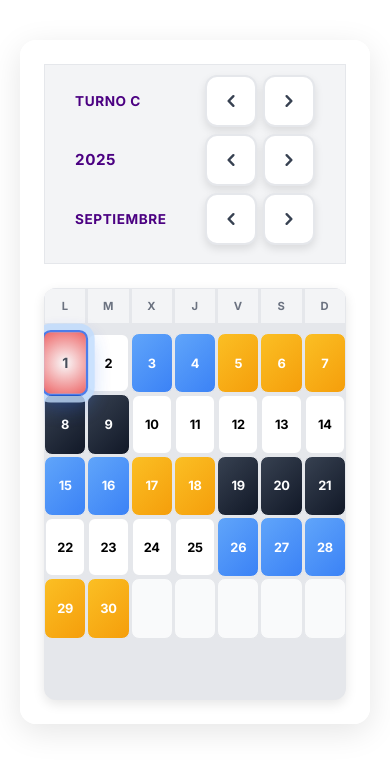
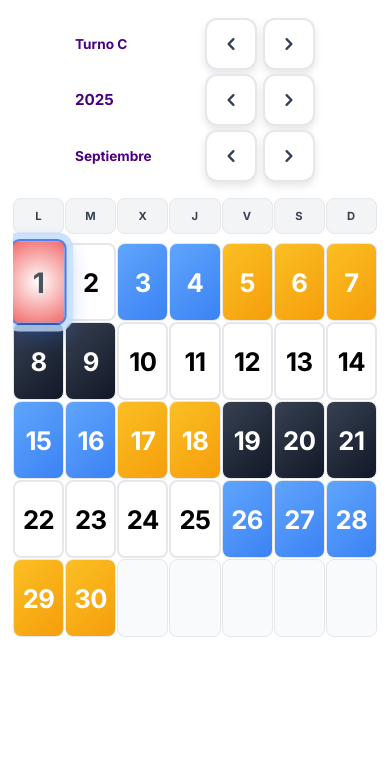
Before and after one commit to xerchion/5thTurno2, a website: page index.html in a window 390 px wide. Drawn offline with Linux system fonts and the light colour scheme.

Commit message:
Visualizacion en moviles mejorada

```diff
--- a/styles.css
+++ b/styles.css
@@ -838,11 +838,11 @@ h1 {
 }
 
 .calendar-container {
-    background: rgba(255, 255, 255, 0.95);
-    border-radius: 16px;
+    background: transparent;
+    border-radius: 0;
     padding: 24px;
-    box-shadow: 0 8px 32px rgba(0, 0, 0, 0.1);
-    backdrop-filter: blur(10px);
+    box-shadow: none;
+    backdrop-filter: none;
     flex: 1;
     display: flex;
     flex-direction: column;
@@ -866,6 +866,11 @@ h1 {
     align-items: center;
     text-align: center;
     gap: 12px;
+    background: transparent;
+    border: none;
+    border-radius: 0;
+    box-shadow: none;
+    padding: 0;
 }
 
 .top-controls-row {
@@ -893,6 +898,10 @@ h1 {
     padding: 0 20px;
     /* Padding balanceado */
     box-sizing: border-box;
+    background: transparent;
+    border: none;
+    border-radius: 0;
+    box-shadow: none;
 }
 
 .control-buttons {
@@ -932,7 +941,7 @@ h1 {
 }
 
 .nav-button-small {
-    background: #ffffff;
+    background: transparent;
     border: 2px solid #e5e7eb;
     border-radius: 8px;
     padding: 8px;
@@ -941,14 +950,14 @@ h1 {
     align-items: center;
     justify-content: center;
     transition: all 0.2s ease;
-    box-shadow: 0 2px 6px rgba(0, 0, 0, 0.1);
+    box-shadow: none;
 }
 
 .nav-button-small:hover {
-    background: #f3f4f6;
+    background: rgba(243, 244, 246, 0.3);
     border-color: #d1d5db;
     transform: translateY(-1px);
-    box-shadow: 0 4px 8px rgba(0, 0, 0, 0.15);
+    box-shadow: none;
 }
 
 .nav-icon-small {
@@ -1281,18 +1290,18 @@ h1 {
     display: grid;
     grid-template-columns: repeat(7, 1fr);
     gap: 1px;
-    background: #e5e7eb;
-    border-radius: 12px;
+    background: transparent;
+    border-radius: 0;
     overflow: hidden;
-    box-shadow: 0 4px 12px rgba(0, 0, 0, 0.1);
+    box-shadow: none;
     flex: 1;
     grid-template-rows: auto repeat(6, 1fr);
 }
 
 /* Calendar Headers (días de la semana) */
-.calendar-header {
+.calendar-grid .calendar-header {
     background: #f3f4f6;
-    color: #6b7280;
+    color: #374151;
     font-weight: 700;
     font-size: 1.875rem;
     padding: 16px 8px;
@@ -1300,6 +1309,7 @@ h1 {
     text-transform: uppercase;
     letter-spacing: 0.05em;
     border: 1px solid #e5e7eb;
+    border-radius: 8px;
 }
 
 /* Calendar Days */
@@ -1481,7 +1491,7 @@ h1 {
         font-size: 0.875rem;
     }
 
-    .calendar-header {
+    .calendar-grid .calendar-header {
         padding: 12px 4px;
         font-size: 0.75rem;
     }
@@ -1517,6 +1527,15 @@ h1 {
 
     .app-title {
         display: none;
+    }
+
+    .calendar-main {
+        margin: 5px auto;
+        padding: 5px;
+    }
+
+    .calendar-container {
+        padding: 8px;
     }
 
     .legend-indicators {
@@ -1535,16 +1554,16 @@ h1 {
         max-width: 350px;
         min-height: 50px;
         gap: 10px;
-        margin-bottom: 4px;
+        margin-bottom: 2px;
     }
 
     .calendar-navigation {
-        margin-bottom: 4px;
-        gap: 8px;
+        margin-bottom: 2px;
+        gap: 4px;
     }
 
     .calendar-title {
-        gap: 3px;
+        gap: 2px;
     }
 
     .calendar-title .turno-titulo,
@@ -1570,11 +1589,15 @@ h1 {
 
     .calendar-day {
         min-height: 50px;
-        font-size: 0.8rem;
+        font-size: 1.6rem;
         padding: 4px;
     }
 
-    .calendar-header {
+    .calendar-grid-wrapper {
+        margin-top: 4px;
+    }
+
+    .calendar-grid .calendar-header {
         padding: 10px 2px;
         font-size: 0.7rem;
     }
```
